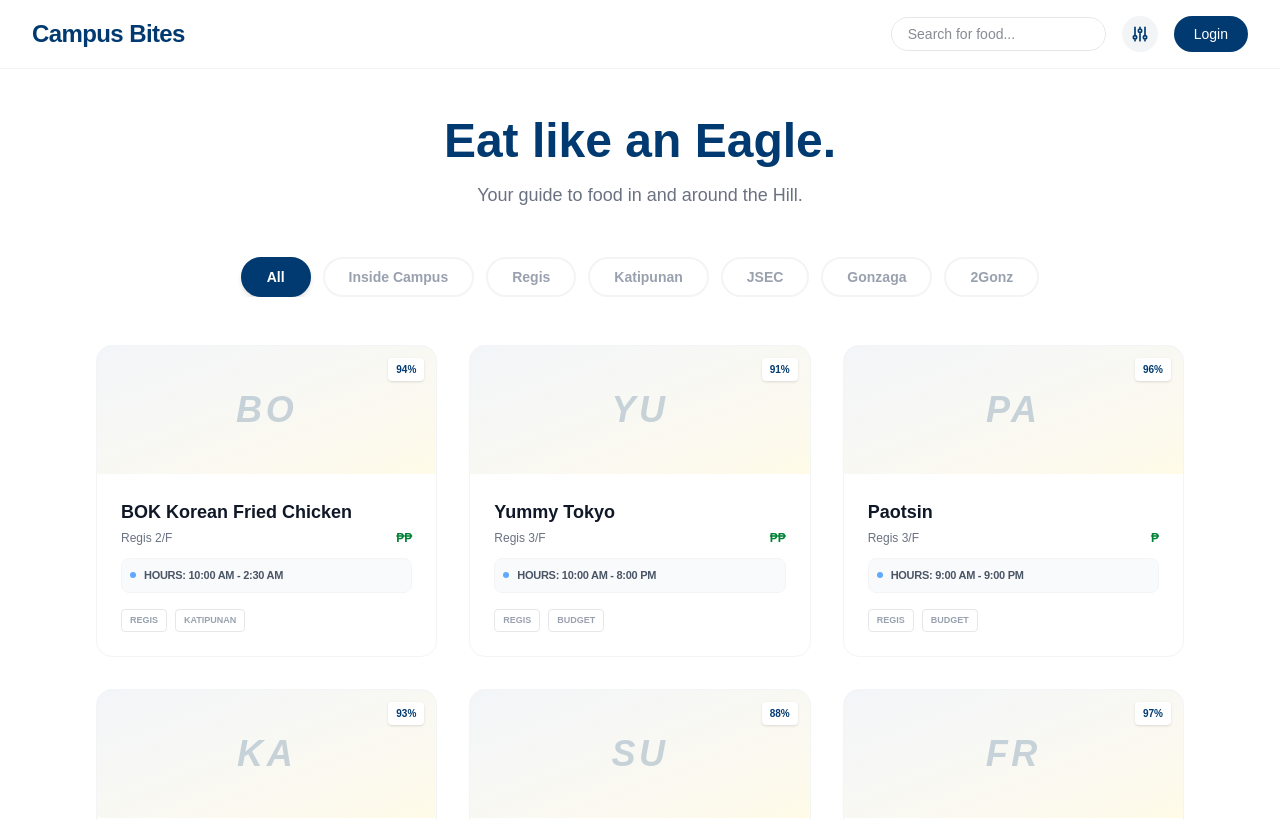
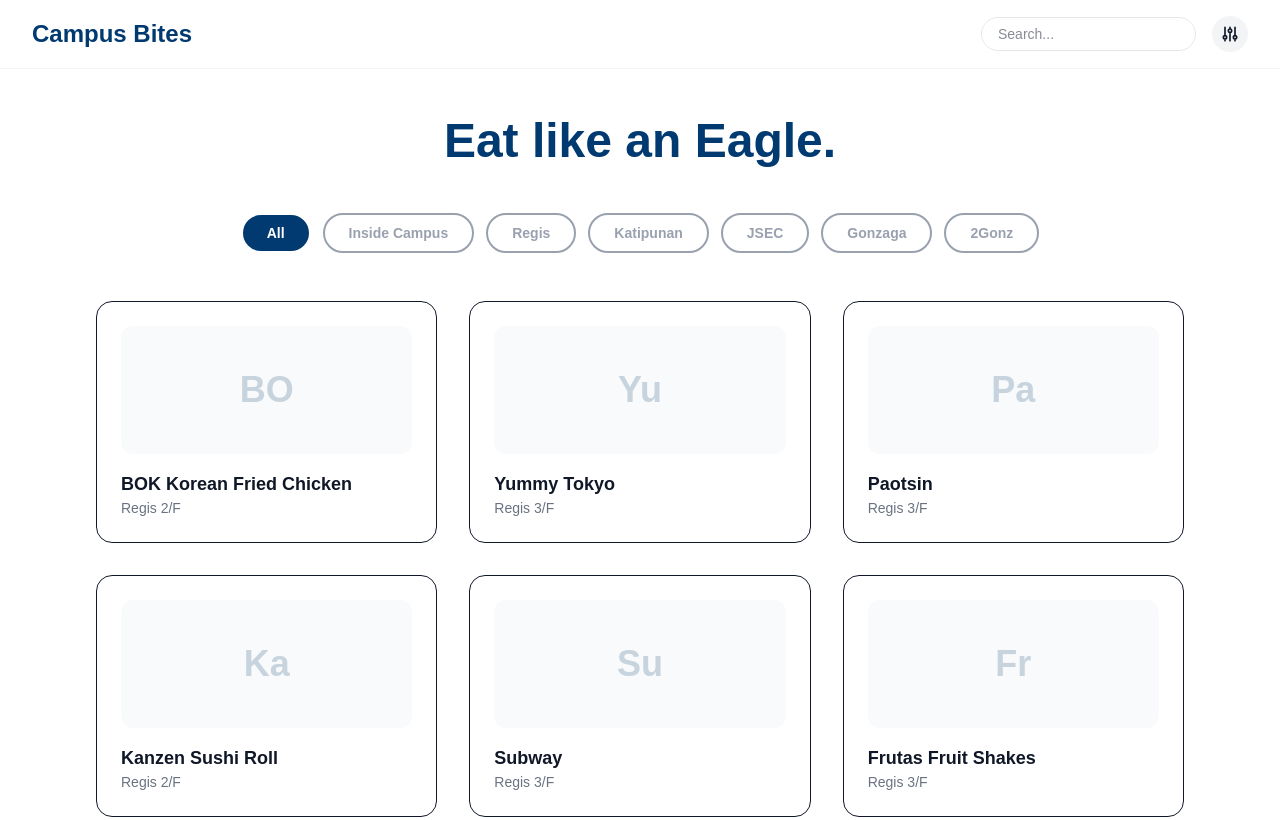
Before and after one commit to clongerts/campus-bites, a Next.js app: page / in a window 1280 px wide. Shown: the top 820 px of the page. Built offline with nearby package versions, Linux system fonts and the light colour scheme.

Commit message:
Update page.tsx

```diff
--- a/app/page.tsx
+++ b/app/page.tsx
@@ -2,7 +2,8 @@
 
 import React, { useState } from 'react';
 
-interface Menu {
+// Adding these interfaces ensures GitHub's "Strict Mode" build passes
+interface MenuItem {
   name: string;
   price: number;
 }
@@ -15,12 +16,13 @@
   price: string;
   hours: string;
   tags: string[];
-  menu: Menu[];
+  menu: MenuItem[];
 }
 
 const CampusBitesHome = () => {
   const [activeFilter, setActiveFilter] = useState("All");
   const [searchQuery, setSearchQuery] = useState("");
+  // Explicitly typing the state prevents "any" errors during build
   const [selectedStall, setSelectedStall] = useState<Stall | null>(null);
   const [isSearchModalOpen, setIsSearchModalOpen] = useState(false);
   const [priceFilter, setPriceFilter] = useState("All");
@@ -147,9 +149,8 @@
       hours: "7:00 AM - 9:00 PM",
       tags: ["Regis"],
       menu: [
-        { name: "Signature Bread", price: 80 },
-        { name: "Iced Latte", price: 140 },
-        { name: "Pastry Set", price: 250 }
+        { name: "Bread A", price: 90 },
+        { name: "Bread B", price: 110 }
       ]
     },
     {
@@ -162,9 +163,7 @@
       tags: ["Regis", "Date Spot", "Japanese"],
       menu: [
         { name: "Karaage", price: 150 },
-        { name: "Torched Salmon", price: 360 },
-        { name: "Garlic Beef", price: 270 },
-        { name: "Curry Spiced Pork", price: 200 },
+        { name: "Torched Salmon", price: 360 }
       ]
     },
     {
@@ -176,23 +175,19 @@
       hours: "8:00 AM - 5:00 PM",
       tags: ["Inside Campus", "Gonzaga", "Budget", "Filipino"],
       menu: [
-        { name: "Tapa Special", price: 120 },
-        { name: "Pork Sisig", price: 110 },
-        { name: "Iced Tea", price: 30 }
+        { name: "Tapa Bowl", price: 99 }
       ]
     },
     {
       id: 12,
       name: "Sample 2Gonz",
-      loc: "Gonzaga",
+      loc: "2Gonz",
       rating: 90,
       price: "₱",
       hours: "8:00 AM - 5:00 PM",
       tags: ["Inside Campus", "2Gonz"],
       menu: [
-        { name: "Chicken Adobo", price: 95 },
-        { name: "Fried Fish", price: 85 },
-        { name: "Vegetable Side", price: 25 }
+        { name: "Rice Meal", price: 85 }
       ]
     },
   ];
@@ -211,42 +206,33 @@
   return (
     <div className="min-h-screen bg-white text-gray-900">
       <nav className="border-b border-gray-100 py-4 px-8 flex justify-between items-center sticky top-0 bg-white/90 backdrop-blur-md z-50">
-        <h1 className="text-2xl font-bold text-[#003A70] tracking-tight">Campus Bites</h1>
+        <h1 className="text-2xl font-bold text-[#003A70]">Campus Bites</h1>
         <div className="flex gap-4 items-center">
           <input
             type="text"
-            placeholder="Search for food..."
-            className="hidden md:block border border-gray-200 rounded-full px-4 py-1.5 text-sm focus:outline-none focus:ring-2 focus:ring-[#003A70]/20"
+            placeholder="Search..."
+            className="border border-gray-200 rounded-full px-4 py-1.5 text-sm"
             onChange={(e) => setSearchQuery(e.target.value)}
           />
-          <button
-            onClick={() => setIsSearchModalOpen(true)}
-            className="p-2 bg-gray-100 rounded-full hover:bg-gray-200 transition text-[#003A70]"
-          >
+          <button onClick={() => setIsSearchModalOpen(true)} className="p-2 bg-gray-100 rounded-full">
             <svg xmlns="http://www.w3.org/2000/svg" className="h-5 w-5" fill="none" viewBox="0 0 24 24" stroke="currentColor">
               <path strokeLinecap="round" strokeLinejoin="round" strokeWidth={2} d="M12 6V4m0 2a2 2 0 100 4m0-4a2 2 0 110 4m-6 8a2 2 0 100-4m0 4a2 2 0 110-4m0 4v2m0-6V4m6 6v10m6-2a2 2 0 100-4m0 4a2 2 0 110-4m0 4v2m0-6V4" />
             </svg>
           </button>
-          <button className="bg-[#003A70] text-white px-5 py-2 rounded-full font-medium hover:bg-blue-800 transition text-sm">
-            Login
-          </button>
         </div>
       </nav>
 
-      <header className="py-12 px-8 max-w-6xl mx-auto text-center">
-        <h2 className="text-5xl font-extrabold mb-4 text-[#003A70]">Eat like an Eagle.</h2>
-        <p className="text-gray-500 text-lg">Your guide to food in and around the Hill.</p>
+      <header className="py-12 px-8 text-center">
+        <h2 className="text-5xl font-extrabold text-[#003A70]">Eat like an Eagle.</h2>
       </header>
 
-      <div className="flex gap-3 justify-center mb-12 px-8 overflow-x-auto no-scrollbar">
+      <div className="flex gap-3 justify-center mb-12 px-8 overflow-x-auto">
         {locations.map((filter) => (
           <button
             key={filter}
             onClick={() => setActiveFilter(filter)}
-            className={`px-6 py-2 rounded-full transition-all whitespace-nowrap border-2 font-semibold text-sm ${
-              activeFilter === filter
-              ? "bg-[#003A70] border-[#003A70] text-white shadow-md"
-              : "border-gray-100 text-gray-400 hover:border-[#003A70] hover:text-[#003A70]"
+            className={`px-6 py-2 rounded-full border-2 text-sm font-semibold transition-all ${
+              activeFilter === filter ? "bg-[#003A70] text-white" : "text-gray-400"
             }`}
           >
             {filter}
@@ -254,139 +240,46 @@
         ))}
       </div>
 
-      <main className="max-w-6xl mx-auto px-8 pb-20">
-        <div className="grid grid-cols-1 md:grid-cols-2 lg:grid-cols-3 gap-8">
-          {filteredStalls.map((stall) => (
-            <div
-              key={stall.id}
-              onClick={() => setSelectedStall(stall)}
-              className="group border border-gray-100 rounded-2xl hover:shadow-xl transition-all duration-300 bg-white overflow-hidden cursor-pointer"
-            >
-              <div className="h-32 bg-gradient-to-br from-[#003A70]/5 to-[#FFD700]/10 flex items-center justify-center relative">
-                 <span className="absolute top-3 right-3 bg-white px-2 py-1 rounded text-[10px] font-bold text-[#003A70] shadow-sm">
-                    {stall.rating}%
-                 </span>
-                 <p className="text-[#003A70]/20 font-black text-4xl italic select-none uppercase tracking-widest">
-                    {stall.name.substring(0, 2)}
-                 </p>
-              </div>
-              <div className="p-6">
-                <h4 className="text-lg font-bold group-hover:text-[#003A70] transition mb-1">{stall.name}</h4>
-                <div className="flex justify-between text-xs text-gray-500 mb-3 font-medium">
-                  <span>{stall.loc}</span>
-                  <span className="text-green-700 font-bold">{stall.price}</span>
-                </div>
-                <div className="bg-gray-50 rounded-lg p-2 flex items-center gap-2 mb-4 border border-gray-100">
-                  <div className="w-1.5 h-1.5 rounded-full bg-blue-400 animate-pulse"></div>
-                  <span className="text-[11px] font-bold text-gray-600 uppercase tracking-tight">
-                    Hours: {stall.hours}
-                  </span>
-                </div>
-                <div className="flex gap-2">
-                  {stall.tags.slice(0, 2).map(tag => (
-                    <span key={tag} className="text-[9px] uppercase font-bold text-gray-400 border border-gray-200 px-2 py-1 rounded">
-                      {tag}
-                    </span>
-                  ))}
-                </div>
-              </div>
+      <main className="max-w-6xl mx-auto px-8 pb-20 grid grid-cols-1 md:grid-cols-3 gap-8">
+        {filteredStalls.map((stall) => (
+          <div key={stall.id} onClick={() => setSelectedStall(stall)} className="border rounded-2xl p-6 cursor-pointer hover:shadow-lg transition">
+            <div className="h-32 bg-gray-50 flex items-center justify-center mb-4 rounded-xl">
+               <span className="text-[#003A70]/20 text-4xl font-black">{stall.name.substring(0, 2)}</span>
             </div>
-          ))}
-        </div>
+            <h4 className="font-bold text-lg">{stall.name}</h4>
+            <p className="text-sm text-gray-500">{stall.loc}</p>
+          </div>
+        ))}
       </main>
 
       {selectedStall && (
-        <div className="fixed inset-0 bg-[#003A70]/40 backdrop-blur-sm flex items-center justify-center p-4 z-[100]">
-          <div className="bg-white rounded-3xl p-8 max-w-md w-full relative shadow-2xl animate-in fade-in zoom-in duration-200">
-            <button onClick={() => setSelectedStall(null)} className="absolute top-6 right-6 text-gray-400 hover:text-gray-900 transition">
-              <svg xmlns="http://www.w3.org/2000/svg" className="h-6 w-6" fill="none" viewBox="0 0 24 24" stroke="currentColor">
-                <path strokeLinecap="round" strokeLinejoin="round" strokeWidth={2} d="M6 18L18 6M6 6l12 12" />
-              </svg>
-            </button>
-            <div className="mb-6">
-              <span className="text-[10px] font-bold text-[#003A70] uppercase tracking-widest bg-blue-50 px-2 py-1 rounded mb-2 inline-block">
-                {selectedStall.loc}
-              </span>
-              <h2 className="text-3xl font-black text-[#003A70] leading-tight">{selectedStall.name}</h2>
-              <div className="flex items-center gap-2 mt-2">
-                <span className="text-sm font-bold text-green-700">{selectedStall.price}</span>
-                <span className="text-gray-300">•</span>
-                <span className="text-sm text-gray-500 font-medium">{selectedStall.hours}</span>
-              </div>
+        <div className="fixed inset-0 bg-black/50 flex items-center justify-center p-4 z-[100]">
+          <div className="bg-white rounded-3xl p-8 max-w-md w-full relative">
+            <button onClick={() => setSelectedStall(null)} className="absolute top-4 right-4 text-gray-400">✕</button>
+            <h2 className="text-2xl font-bold text-[#003A70]">{selectedStall.name}</h2>
+            <div className="mt-6 border-t pt-4">
+              <h3 className="font-bold mb-2">Menu</h3>
+              {selectedStall.menu.map((item, idx) => (
+                <div key={idx} className="flex justify-between py-2 border-b text-sm">
+                  <span>{item.name}</span>
+                  <span className="font-bold">₱{item.price}</span>
+                </div>
+              ))}
             </div>
-            <div className="border-t border-gray-100 pt-6">
-              <h3 className="font-extrabold text-[#003A70] uppercase tracking-tighter text-lg mb-4">On the Menu</h3>
-              <ul className="space-y-3">
-                {selectedStall.menu.map((item, index) => (
-                  <li key={index} className="flex items-center justify-between text-gray-700 font-medium bg-gray-50 p-3 rounded-xl border border-gray-100">
-                    <div className="flex items-center gap-3">
-                      <div className="w-1.5 h-1.5 rounded-full bg-[#FFD700]"></div>
-                      {item.name}
-                    </div>
-                    <span className="text-xs font-bold text-[#003A70]">₱{item.price}</span>
-                  </li>
-                ))}
-              </ul>
-            </div>
-            <button onClick={() => setSelectedStall(null)} className="w-full mt-8 bg-[#003A70] text-white py-4 rounded-2xl font-bold hover:bg-blue-800 transition shadow-lg shadow-blue-900/20">
-              Back to Stalls
-            </button>
           </div>
         </div>
       )}
 
       {isSearchModalOpen && (
-        <div className="fixed inset-0 bg-black/40 backdrop-blur-sm flex items-center justify-center p-4 z-[110]">
-          <div className="bg-white rounded-[2.5rem] p-10 max-w-lg w-full relative shadow-2xl animate-in fade-in zoom-in duration-300 overflow-y-auto max-h-[90vh]">
-            <button onClick={() => setIsSearchModalOpen(false)} className="absolute top-8 right-8 text-gray-400 hover:text-gray-900 text-xl font-bold">✕</button>
-            <h2 className="text-3xl font-black mb-8 text-gray-900 tracking-tight">Filter Stalls</h2>
-
-            <div className="mb-8">
-              <label className="text-[11px] font-black text-gray-400 uppercase tracking-widest mb-4 block text-left">Location</label>
-              <div className="flex flex-wrap gap-2">
-                {locations.map(opt => (
-                  <button
-                    key={opt}
-                    onClick={() => setActiveFilter(opt)}
-                    className={`px-5 py-2.5 rounded-full border text-xs font-bold transition-all ${activeFilter === opt ? "bg-[#003A70] text-white border-[#003A70]" : "border-gray-100 text-gray-500"}`}
-                  >
-                    {opt}
-                  </button>
-                ))}
-              </div>
+        <div className="fixed inset-0 bg-black/50 flex items-center justify-center p-4 z-[110]">
+          <div className="bg-white rounded-3xl p-8 max-w-md w-full">
+            <h2 className="text-xl font-bold mb-4">Filters</h2>
+            <div className="flex flex-wrap gap-2 mb-6">
+              {pricePoints.map(p => (
+                <button key={p} onClick={() => setPriceFilter(p)} className={`px-4 py-2 rounded-full border ${priceFilter === p ? "bg-green-700 text-white" : ""}`}>{p}</button>
+              ))}
             </div>
-
-            <div className="mb-8">
-              <label className="text-[11px] font-black text-gray-400 uppercase tracking-widest mb-4 block text-left">Category</label>
-              <div className="flex flex-wrap gap-2">
-                {categories.map(opt => (
-                  <button
-                    key={opt}
-                    onClick={() => setActiveFilter(opt)}
-                    className={`px-5 py-2.5 rounded-full border text-xs font-bold transition-all ${activeFilter === opt ? "bg-[#003A70] text-white border-[#003A70]" : "border-gray-100 text-gray-500"}`}
-                  >
-                    {opt}
-                  </button>
-                ))}
-              </div>
-            </div>
-
-            <div className="mb-8">
-              <label className="text-[11px] font-black text-gray-400 uppercase tracking-widest mb-4 block text-left">Price Range</label>
-              <div className="flex flex-wrap gap-2">
-                {pricePoints.map(opt => (
-                  <button
-                    key={opt}
-                    onClick={() => setPriceFilter(opt)}
-                    className={`px-5 py-2.5 rounded-full border text-xs font-bold transition-all ${priceFilter === opt ? "bg-green-700 text-white border-green-700" : "border-gray-100 text-gray-500"}`}
-                  >
-                    {opt}
-                  </button>
-                ))}
-              </div>
-            </div>
-
-            <button onClick={() => setIsSearchModalOpen(false)} className="w-full py-5 bg-[#003A70] text-white rounded-2xl font-black text-sm hover:bg-blue-800 transition-all">Apply Filters</button>
+            <button onClick={() => setIsSearchModalOpen(false)} className="w-full bg-[#003A70] text-white py-3 rounded-xl font-bold">Apply</button>
           </div>
         </div>
       )}
```
